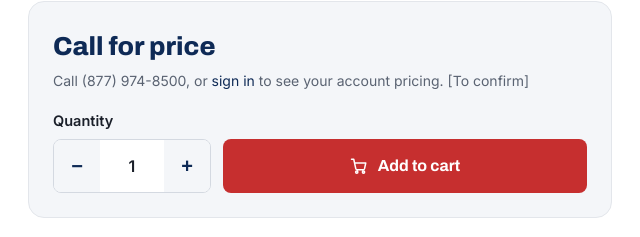
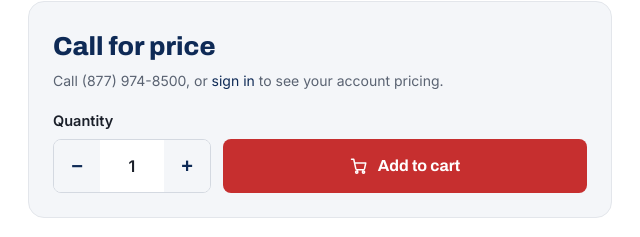
Before and after one commit to daytondev10/nu-source-preview, a plain HTML site: page product.html in a window 1280 px wide. Shown: the part 497-734 px from the top of the page, 636-1276 px from the left. Drawn offline with Linux system fonts and the light colour scheme.

Commit message:
Product page: remove placeholder

```diff
--- a/product.html
+++ b/product.html
@@ -494,6 +494,7 @@ p { margin: 0; }
 .cart-line__thumb { width: 72px; height: 72px; flex: 0 0 auto; border-radius: 10px; background: var(--ns-surface); border: 1px solid var(--ns-line); display: flex; align-items: center; justify-content: center; }
 .cart-line__name { font-family: var(--ns-font-display); font-weight: 700; font-size: 16.5px; line-height: 1.3; color: var(--ns-navy); }
 .cart-line__text { display: flex; flex-direction: column; gap: 4px; min-width: 0; }
+.cart-line__unit { font-size: 13px; color: var(--ns-muted); }
 .cart-line__price, .cart-line__total { text-align: right; font-size: 15px; }
 .cart-line__total { font-weight: 700; color: var(--ns-ink); }
 .cart-line__qty { display: flex; justify-content: center; }
@@ -699,7 +700,7 @@ p { margin: 0; }
                If signed-in customers see their account price, show it in .pdp__price strong. -->
           <div class="pdp__price" data-price>
             <strong>Call for price</strong>
-            <span>Call (877) 974-8500, or <a href="login.html">sign in</a> to see your account pricing. [To confirm]</span>
+            <span>Call (877) 974-8500, or <a href="login.html">sign in</a> to see your account pricing.</span>
           </div>
 
           <!-- GreeneStep: add to cart. Fields: code (hidden), qty. -->
```
